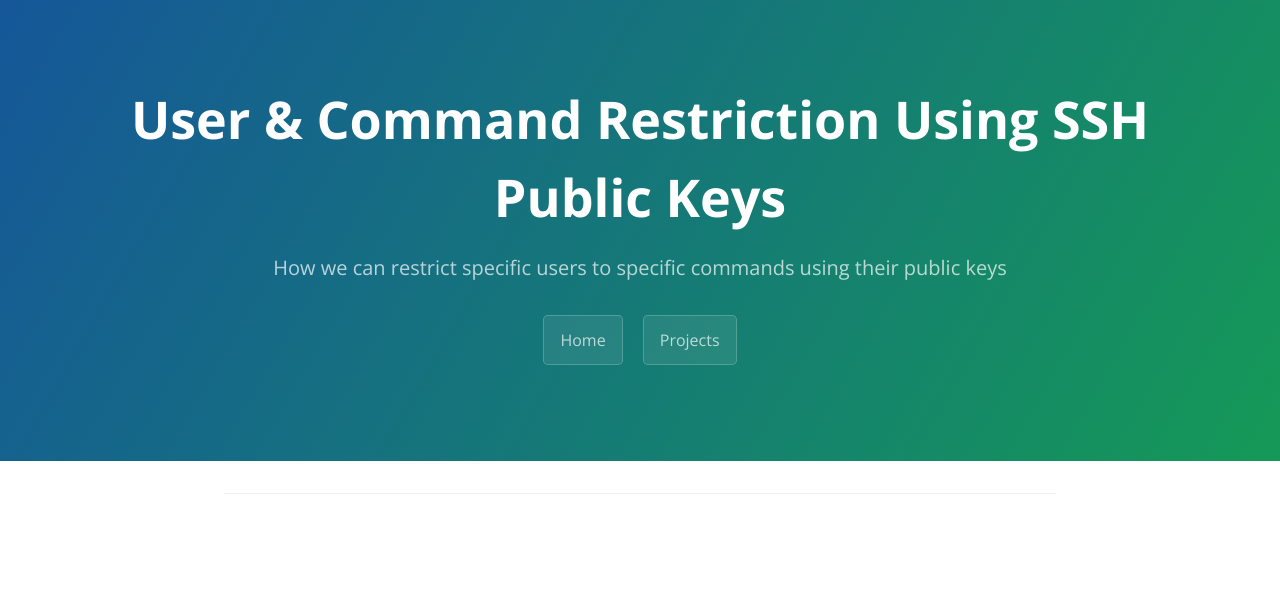
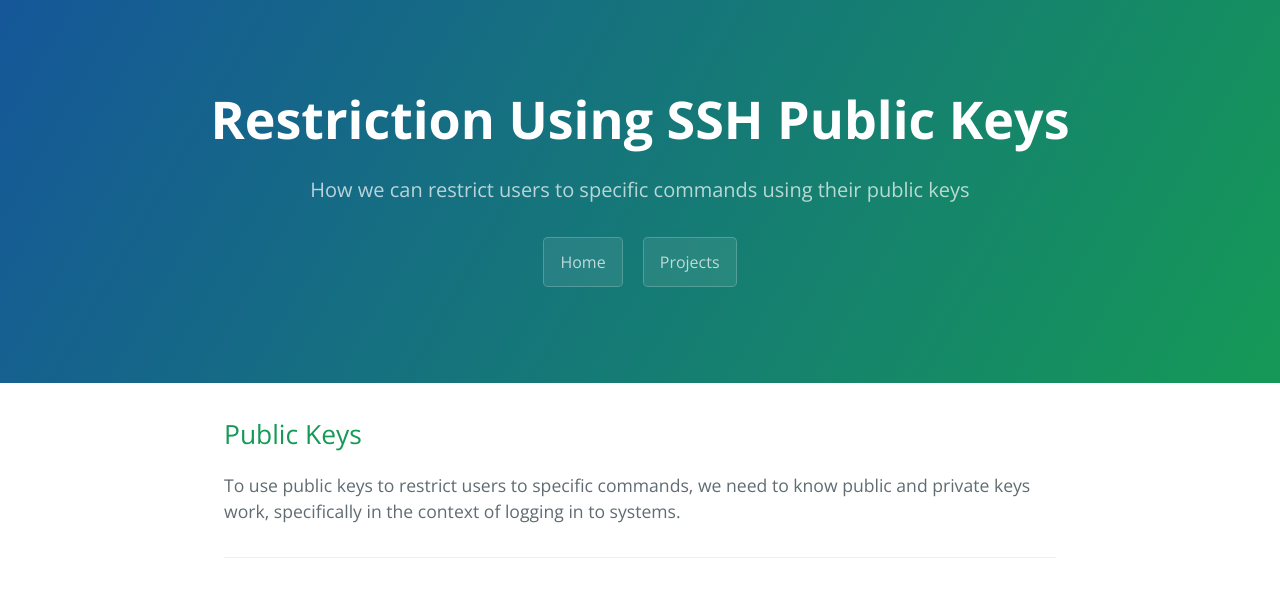
Before and after one commit to khizarkarim/khizarkarim.github.io, a Jekyll site: the page built from _posts/2021-02-15-ssh-key-command-restriction.md, in a window 1280 px wide. Shown: the top 597 px of the page. Built offline with Jekyll 4.4.1, drawn with Linux system fonts in a browser that asks for light colours.

Commit message:
Change tags and add overview

```diff
--- a/_posts/2021-02-15-ssh-key-command-restriction.md
+++ b/_posts/2021-02-15-ssh-key-command-restriction.md
@@ -1,7 +1,11 @@
 ---
 layout: default
-title:  "User & Command Restriction Using SSH Public Keys"
-description: "How we can restrict specific users to specific commands using their public keys"
-categories: projects ssh-key-command-restriction
+title:  "Restriction Using SSH Public Keys"
+description: "How we can restrict users to specific commands using their public keys"
+tags: projects ssh-key command restriction
 permalink: /projects/ssh-key-command-restriction
 ---
+
+## Public Keys
+
+To use public keys to restrict users to specific commands, we need to know public and private keys work, specifically in the context of logging in to systems.
```
